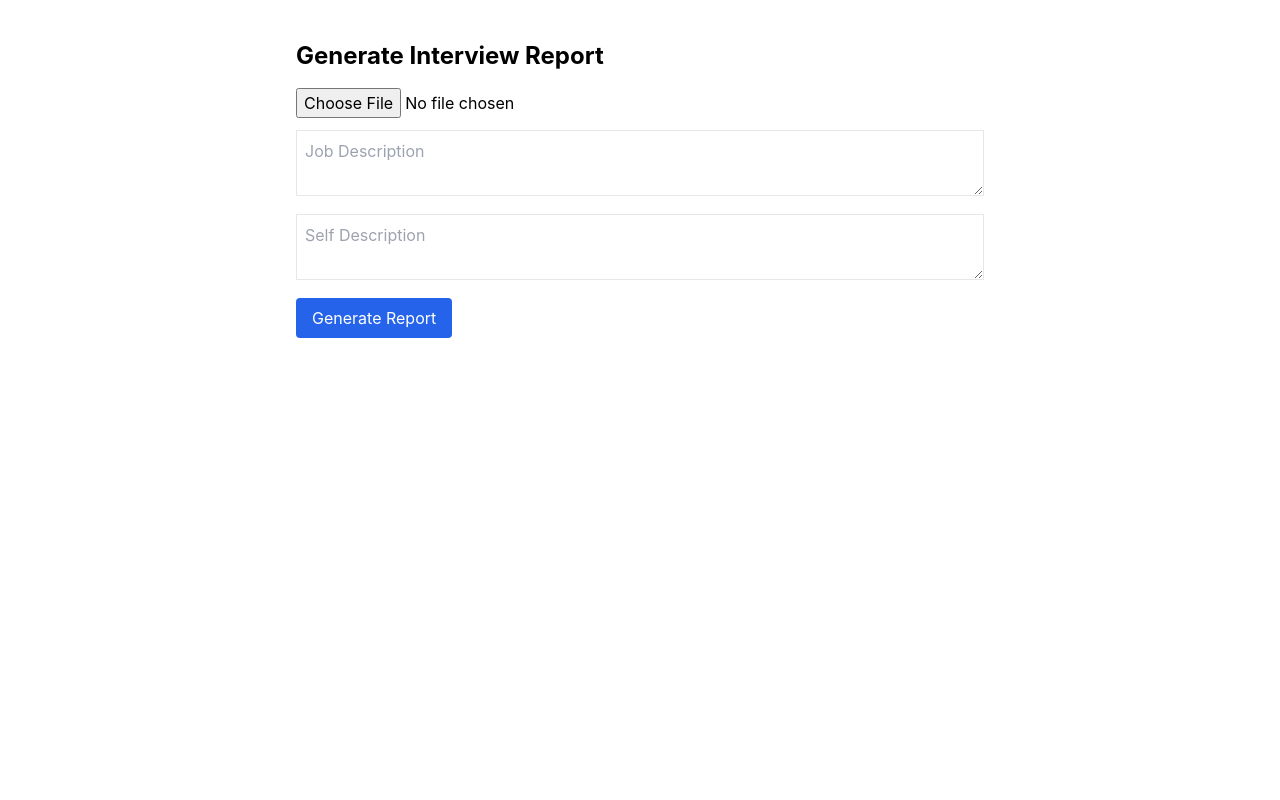
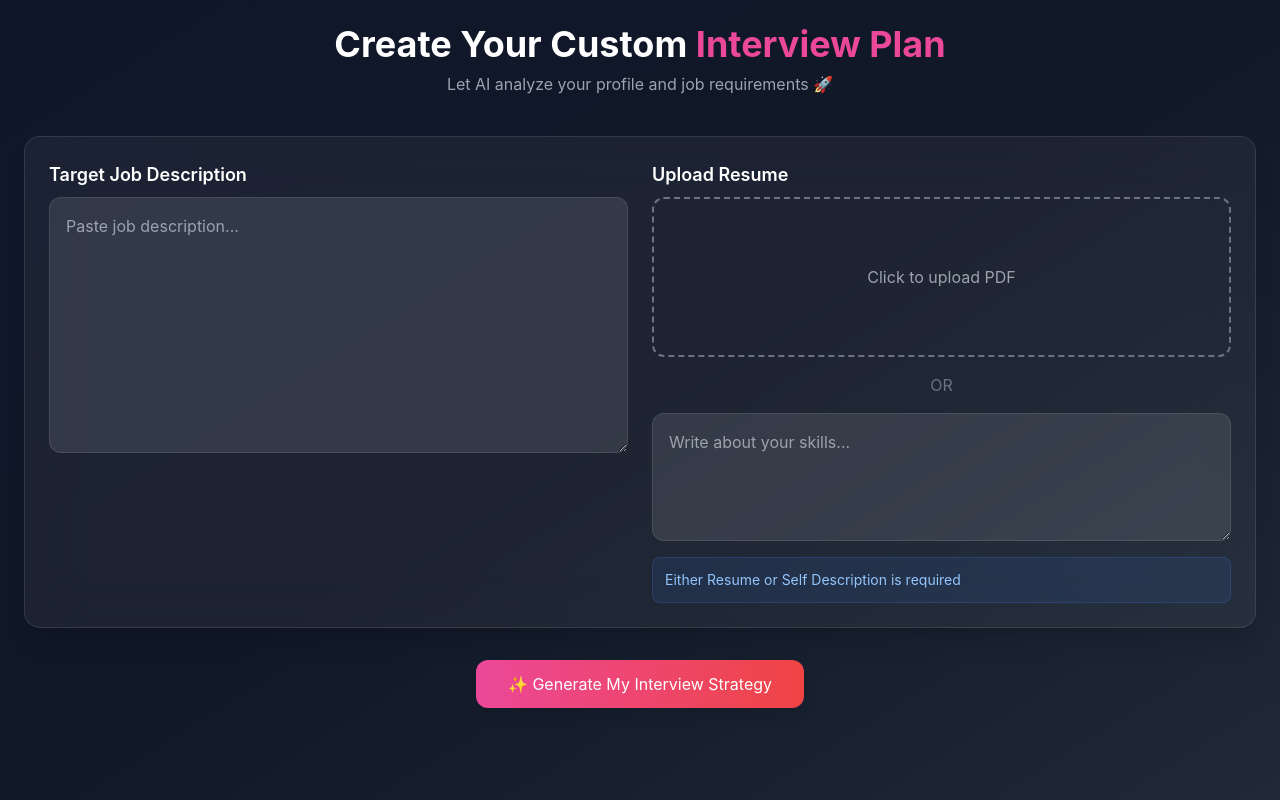
Before and after one commit to Agrima440/prep-ai, a React (Create React App) app in the folder frontend/: page /interview in a window 1280 px wide. Built offline with nearby package versions, Linux system fonts and the light colour scheme; no server answers.

Commit message:
interview form ui updated

```diff
--- a/frontend/src/pages/InterviewForm.jsx
+++ b/frontend/src/pages/InterviewForm.jsx
@@ -12,10 +12,11 @@ export default function InterviewForm() {
   const navigate = useNavigate();
 
   const handleSubmit = async () => {
-   if (!file || !jobDescription || !selfDescription) {
-  toast.error("Please fill all fields");
+    if (!jobDescription || (!file && !selfDescription)) {
+      toast.error("Provide JD + Resume or Self Description");
       return;
     }
+
     if (file && file.type !== "application/pdf") {
       toast.error("Only PDF allowed");
       return;
@@ -29,17 +30,13 @@ if (file && file.type !== "application/pdf") {
       formData.append("jobDescription", jobDescription);
       formData.append("selfDescription", selfDescription);
 
-      const res = await api.post("/interview", formData, {
-        headers: { "Content-Type": "multipart/form-data" }
-      });
+      const res = await api.post("/interview", formData);
 
+      localStorage.setItem("report", JSON.stringify(res.data.interviewReport));
       toast.success("Report generated 🚀");
+      navigate("/report");
 
-      // 👉 send data to next page
-localStorage.setItem("report", JSON.stringify(res.data.interviewReport));
-
-navigate("/report");
-    } catch (err) {
+    } catch {
       toast.error("Failed to generate report");
     } finally {
       setLoading(false);
@@ -47,33 +44,82 @@ navigate("/report");
   };
 
   return (
-    <div className="p-10 max-w-3xl mx-auto">
-      <h1 className="text-2xl font-bold mb-4">Generate Interview Report</h1>
+    <div className="min-h-screen bg-gradient-to-br from-[#0f172a] via-[#111827] to-[#1f2937] text-white p-6">
 
+      {/* Header */}
+      <div className="text-center mb-10">
+        <h1 className="text-4xl font-bold">
+          Create Your Custom{" "}
+          <span className="text-pink-500">Interview Plan</span>
+        </h1>
+        <p className="text-gray-400 mt-2">
+          Let AI analyze your profile and job requirements 🚀
+        </p>
+      </div>
+
+      {/* Main Card */}
+      <div className="grid md:grid-cols-2 gap-6 bg-white/5 backdrop-blur-xl border border-white/10 p-6 rounded-2xl shadow-xl">
+
+        {/* LEFT - JD */}
+        <div>
+          <h2 className="text-lg font-semibold mb-2">
+            Target Job Description
+          </h2>
+
+          <textarea
+            placeholder="Paste job description..."
+            className="w-full h-64 p-4 rounded-xl bg-white/10 border border-white/10 focus:outline-none focus:ring-2 focus:ring-pink-500"
+            onChange={(e) => setJobDescription(e.target.value)}
+          />
+        </div>
+
+        {/* RIGHT */}
+        <div className="flex flex-col gap-4">
+
+          {/* Upload */}
+          <div>
+            <h2 className="text-lg font-semibold mb-2">
+              Upload Resume
+            </h2>
+
+            <label className="flex flex-col items-center justify-center border-2 border-dashed border-gray-500 rounded-xl h-40 cursor-pointer hover:border-pink-500 transition">
+              <p className="text-gray-400">
+                {file ? file.name : "Click to upload PDF"}
+              </p>
               <input
                 type="file"
+                hidden
                 onChange={(e) => setFile(e.target.files[0])}
-        className="mb-3"
               />
+            </label>
+          </div>
 
+          {/* OR */}
+          <div className="text-center text-gray-500">OR</div>
+
+          {/* Self Description */}
           <textarea
-        placeholder="Job Description"
-        className="w-full border p-2 mb-3"
-        onChange={(e) => setJobDescription(e.target.value)}
-      />
-
-      <textarea
-        placeholder="Self Description"
-        className="w-full border p-2 mb-3"
+            placeholder="Write about your skills..."
+            className="w-full h-32 p-4 rounded-xl bg-white/10 border border-white/10 focus:outline-none focus:ring-2 focus:ring-pink-500"
             onChange={(e) => setSelfDescription(e.target.value)}
           />
 
+          {/* Info */}
+          <div className="bg-blue-500/10 border border-blue-500/20 text-blue-300 p-3 rounded-lg text-sm">
+            Either Resume or Self Description is required
+          </div>
+        </div>
+      </div>
+
+      {/* Button */}
+      <div className="flex justify-center mt-8">
         <button
           onClick={handleSubmit}
-        className="bg-blue-600 text-white px-4 py-2 rounded"
+          className="px-8 py-3 rounded-xl bg-gradient-to-r from-pink-500 to-red-500 hover:scale-105 transition transform shadow-lg"
         >
-        {loading ? "Generating..." : "Generate Report"}
+          {loading ? "Generating..." : "✨ Generate My Interview Strategy"}
         </button>
+      </div>
     </div>
   );
 }
```
Lines whose indentation alone changed are shown as unchanged.
